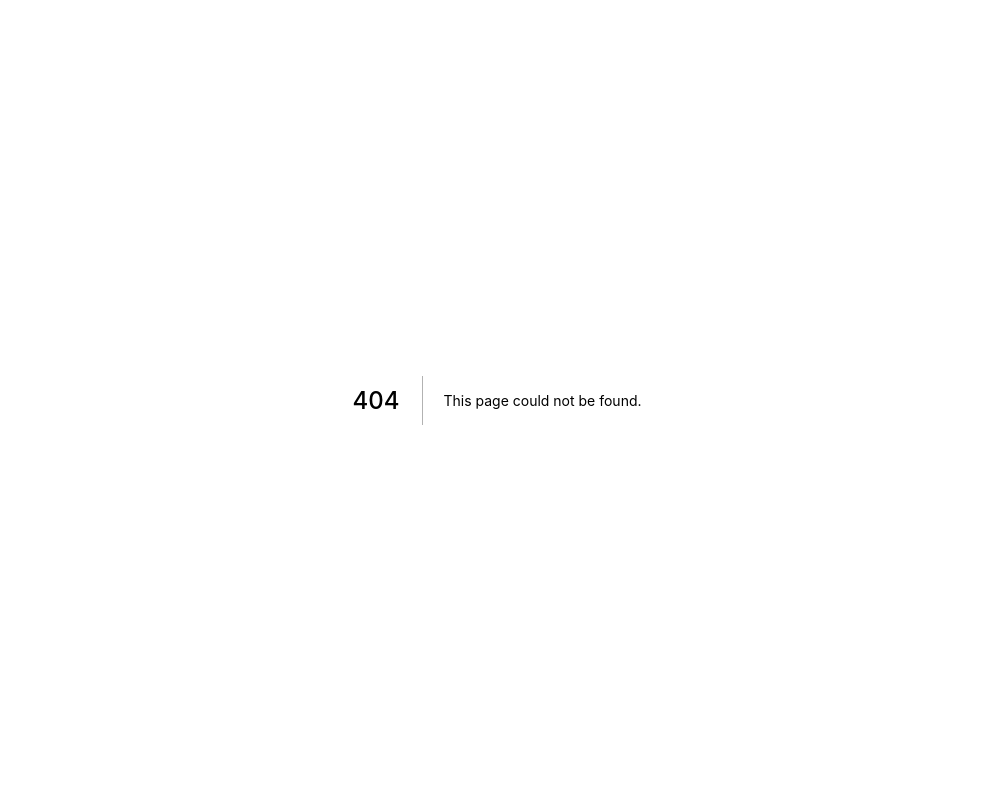
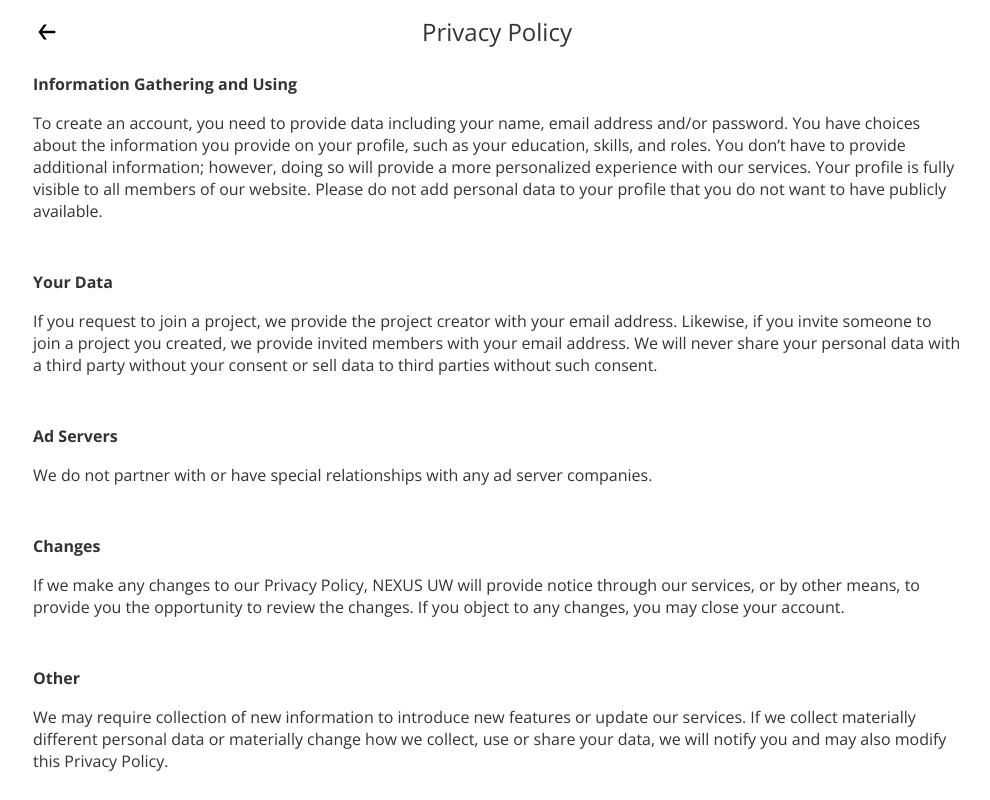
Before and after one commit to uw-nexus/nexus-fe, a Next.js app: page /privacy-policy in a window 1280 px wide. Before the commit this address had no page. Shown: the whole page, without its empty margins (143-1133 px from the left). Built offline with nearby package versions, Linux system fonts and the light colour scheme.

Commit message:
create privacy policy and user agreement page

```diff
--- /dev/null
+++ b/pages/privacy-policy.tsx
@@ -0,0 +1,101 @@
+import React from 'react';
+import { NextPage } from 'next';
+import Router from 'next/router';
+import { Container, Box, Grid, Typography, IconButton } from '@material-ui/core';
+import { makeStyles } from '@material-ui/core/styles';
+
+import { FONT } from 'public/static/styles/constants';
+
+const useStyles = makeStyles((theme) => ({
+  content: {
+    display: 'flex',
+    flexDirection: 'column',
+    paddingBottom: theme.spacing(20),
+    paddingLeft: theme.spacing(4),
+    paddingRight: theme.spacing(4),
+  },
+  heading: {
+    padding: theme.spacing(4),
+    paddingTop: theme.spacing(2),
+  },
+  title: {
+    fontSize: FONT.HEADING,
+    color: theme.palette.text.primary,
+  },
+  label: {
+    fontWeight: 'bold',
+    color: theme.palette.text.primary,
+  },
+}));
+
+const data = {
+  'Information Gathering and Using': (
+    <p>
+      To create an account, you need to provide data including your name, email address and/or password. You have
+      choices about the information you provide on your profile, such as your education, skills, and roles. You
+      don&rsquo;t have to provide additional information; however, doing so will provide a more personalized experience
+      with our services. Your profile is fully visible to all members of our website. Please do not add personal data to
+      your profile that you do not want to have publicly available.
+    </p>
+  ),
+  'Your Data': (
+    <p>
+      If you request to join a project, we provide the project creator with your email address. Likewise, if you invite
+      someone to join a project you created, we provide invited members with your email address. We will never share
+      your personal data with a third party without your consent or sell data to third parties without such consent.
+    </p>
+  ),
+  'Ad Servers': <p>We do not partner with or have special relationships with any ad server companies.</p>,
+  Changes: (
+    <p>
+      If we make any changes to our Privacy Policy, NEXUS UW will provide notice through our services, or by other
+      means, to provide you the opportunity to review the changes. If you object to any changes, you may close your
+      account.
+    </p>
+  ),
+  Other: (
+    <p>
+      We may require collection of new information to introduce new features or update our services. If we collect
+      materially different personal data or materially change how we collect, use or share your data, we will notify you
+      and may also modify this Privacy Policy.
+    </p>
+  ),
+};
+
+const PrivacyPolicyPage: NextPage = () => {
+  const classes = useStyles();
+
+  const content = Object.entries(data).map(([key, value], i) => (
+    <Box marginBottom="2rem" key={i}>
+      <Typography className={classes.label}>{key}</Typography>
+      {value}
+    </Box>
+  ));
+
+  return (
+    <>
+      <Container maxWidth="md" disableGutters>
+        <Grid container className={classes.heading}>
+          <Grid item xs={2}>
+            <IconButton style={{ padding: 0, marginLeft: '-10px' }} onClick={(): void => Router.back()}>
+              <img src="/static/assets/back.svg" alt="back" />
+            </IconButton>
+          </Grid>
+          <Grid item xs={8}>
+            <Box display="flex" justifyContent="space-evenly" alignItems="center" height="100%">
+              <Typography align="center" className={classes.title}>
+                {`Privacy Policy`}
+              </Typography>
+            </Box>
+          </Grid>
+        </Grid>
+      </Container>
+
+      <Container maxWidth="md" className={classes.content} disableGutters>
+        {content}
+      </Container>
+    </>
+  );
+};
+
+export default PrivacyPolicyPage;
```
Also changed, not shown: pages/user-agreement.tsx (added, +153 -0 lines).
